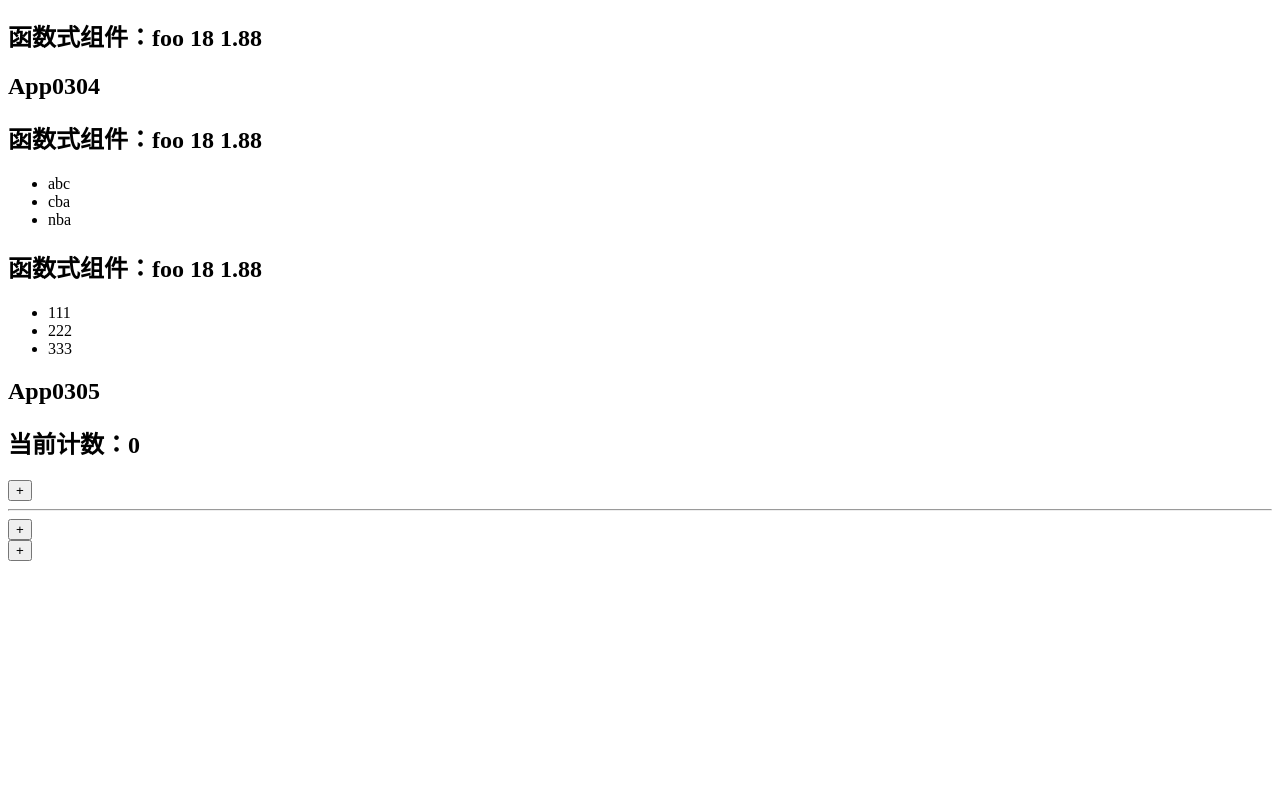
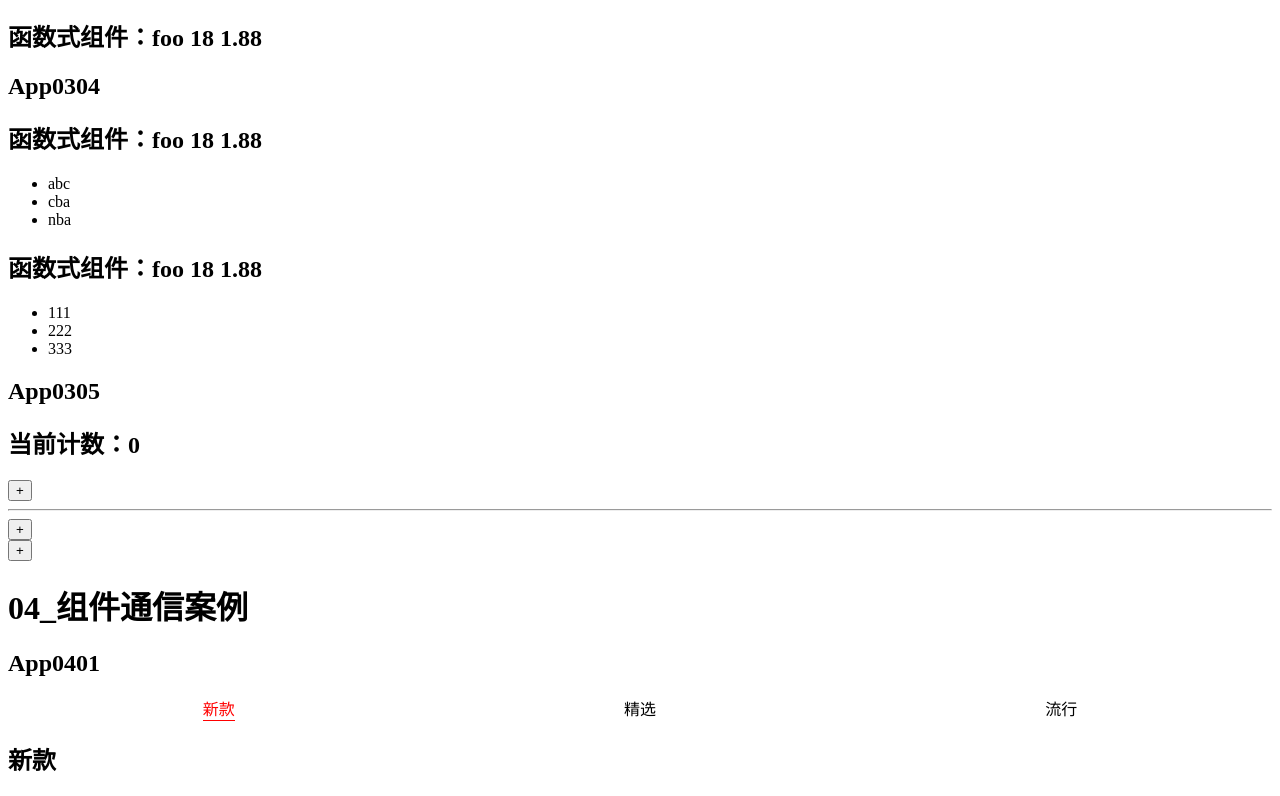
Before and after one commit to Debbl/learn-react-notes, a React (Create React App) app in the folder 04_learn_component/: page / in a window 1280 px wide. Shown: the part 1046-1842 px from the top of the page. Before the commit the page ends 1615 px from the top, so only its background shows below. Built offline with nearby package versions, Linux system fonts and the light colour scheme.

Commit message:
组件通信-案例

```diff
--- /dev/null
+++ b/04_learn_component/src/04_组件通信案例/App.jsx
@@ -0,0 +1,31 @@
+import React, {Component} from 'react';
+import TabControl from './TabControl';
+import './style.css';
+
+class App0401 extends Component {
+  constructor(props) {
+    super(props);
+    this.state = {
+      titles: ['新款', '精选', '流行'],
+      currentIndex: 0,
+    }
+  }
+
+  itemClick(index) {
+    this.setState({
+      currentIndex: index,
+    })
+  }
+  render() {
+    const {titles, currentIndex} = this.state;
+    return (
+      <div>
+        <h2>App0401</h2>
+        <TabControl titles={this.state.titles} itemClick={(index) => this.itemClick(index)} />
+        <h2>{titles[currentIndex]}</h2>
+      </div>
+    )
+  }
+}
+
+export default App0401;
--- /dev/null
+++ b/04_learn_component/src/04_组件通信案例/TabControl.jsx
@@ -0,0 +1,39 @@
+import React, {Component} from 'react';
+import PropTypes from 'prop-types';
+
+class TabControl extends Component {
+  constructor(props) {
+    super(props);
+    this.state = {
+      currentIndex: 0,
+    }
+  }
+  render() {
+    const {titles} = this.props;
+    const {currentIndex} = this.state;
+    return (
+      <div className="tab-control">
+        {titles.map((item, index) => (
+          <div key={item}
+              className={'tab-item' + (index === currentIndex && ' active')}
+              onClick={() => this.itemClick(index)}>
+                {item}
+          </div>
+        ))}
+      </div>
+    )
+  }
+
+  itemClick(index) {
+    this.setState({
+      currentIndex: index,
+    })
+    this.props.itemClick(index);
+  }
+}
+
+TabControl.propTypes = {
+  titles: PropTypes.array.isRequired,
+}
+
+export default TabControl;
--- /dev/null
+++ b/04_learn_component/src/04_组件通信案例/style.css
@@ -0,0 +1,9 @@
+.tab-control {
+    display: flex;
+    justify-content: space-around;
+}
+
+.tab-item.active {
+    color: red;
+    border-bottom: 1px solid #f00;
+}
--- a/04_learn_component/src/App.js
+++ b/04_learn_component/src/App.js
@@ -6,6 +6,7 @@ import App0302 from './03_组件间的通信/02_父传子通信-类组件';
 import App0303 from './03_组件间的通信/03_父传子通信-函数组件';
 import App0304 from './03_组件间的通信/04_父传子通信-属性验证';
 import App0305 from './03_组件间的通信/05_子传父通信-函数传递';
+import App0401 from './04_组件通信案例/App';
 
 function App() {
   return (
@@ -22,6 +23,8 @@ function App() {
       <App0303 />
       <App0304 />
       <App0305 />
+      <h1>04_组件通信案例</h1>
+      <App0401 />
     </div>
   );
 }
```
